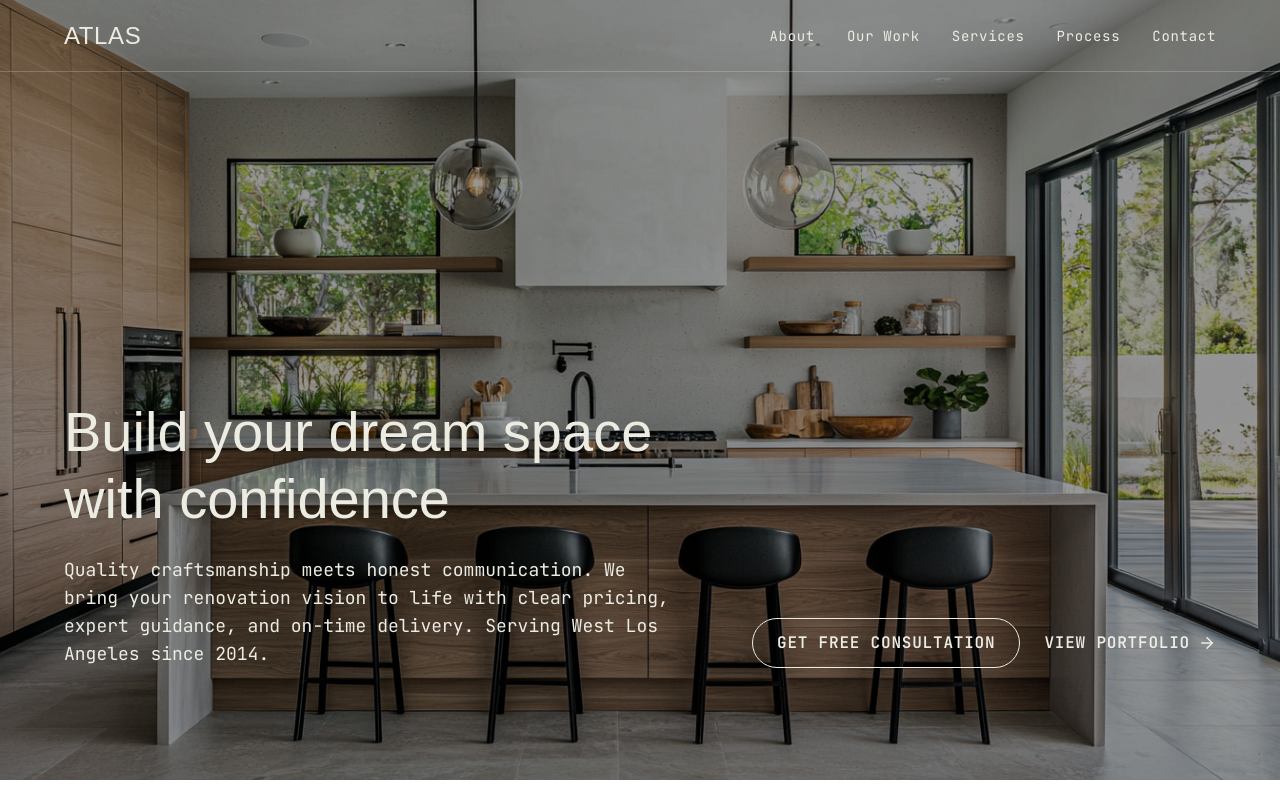
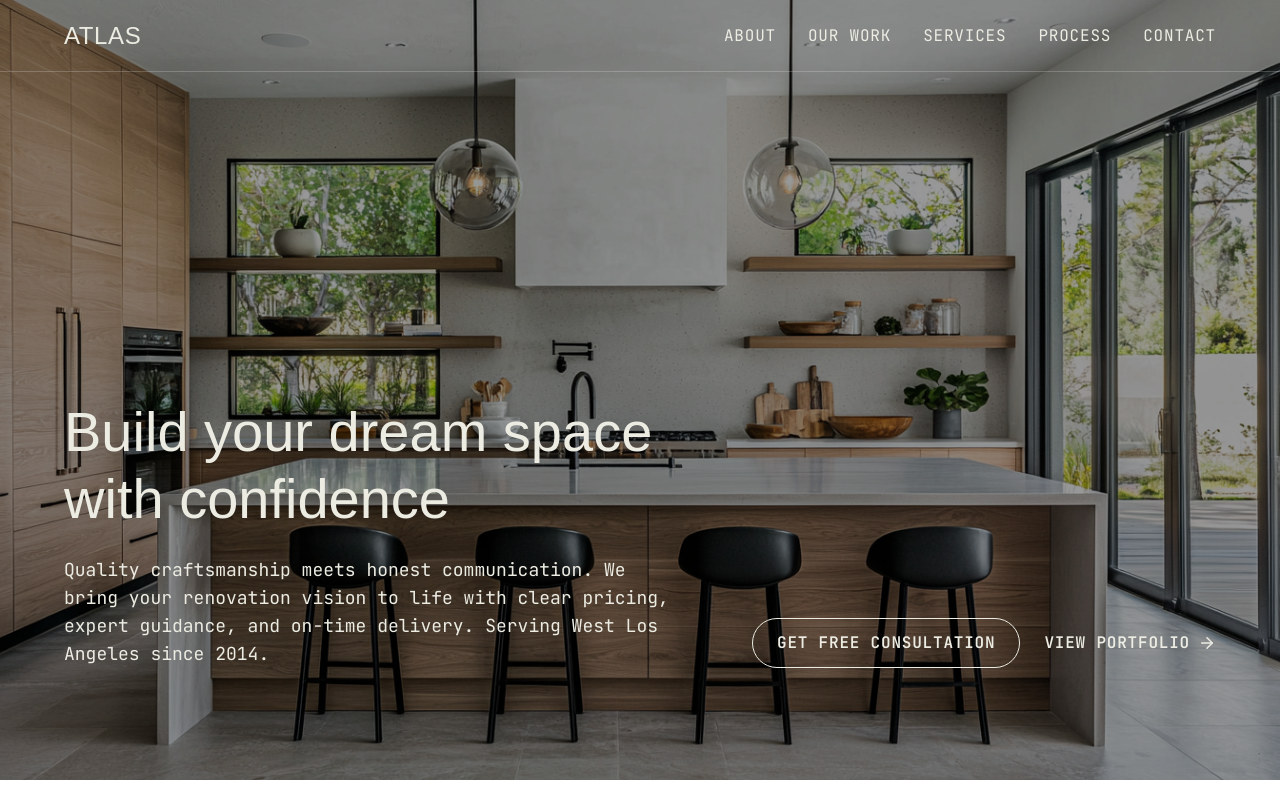
Before and after one commit to madebyJonathan/atlas, a Next.js app in the folder web/: page / in a window 1280 px wide. Shown: the top 800 px of the page. Built offline with nearby package versions, Linux system fonts and the light colour scheme; a web font is replaced by a local one.

Commit message:
Navbar: all caps, 16px, 0.8px letter spacing

```diff
--- a/web/components/Navbar.tsx
+++ b/web/components/Navbar.tsx
@@ -48,7 +48,7 @@ export default function Navbar() {
               <a
                 key={link.href}
                 href={link.href}
-                className={`font-mono text-sm tracking-[0.05em] transition-colors hover:opacity-70 ${
+                className={`font-mono text-base uppercase tracking-[0.8px] transition-colors hover:opacity-70 ${
                   scrolled ? "text-atlas-dark" : "text-[#ecece3]"
                 }`}
               >
@@ -80,7 +80,7 @@ export default function Navbar() {
               key={link.href}
               href={link.href}
               onClick={() => setMenuOpen(false)}
-              className="font-mono text-sm tracking-[0.05em] text-atlas-dark px-6 py-4 border-b border-black/5 hover:bg-gray-50 transition-colors"
+              className="font-mono text-base uppercase tracking-[0.8px] text-atlas-dark px-6 py-4 border-b border-black/5 hover:bg-gray-50 transition-colors"
             >
               {link.label}
             </a>
```
